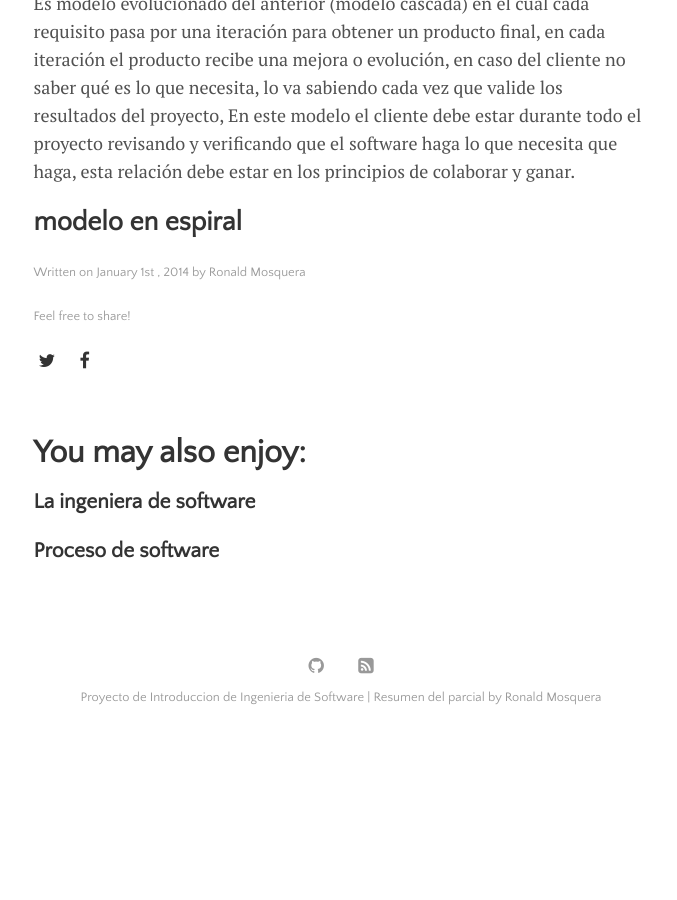
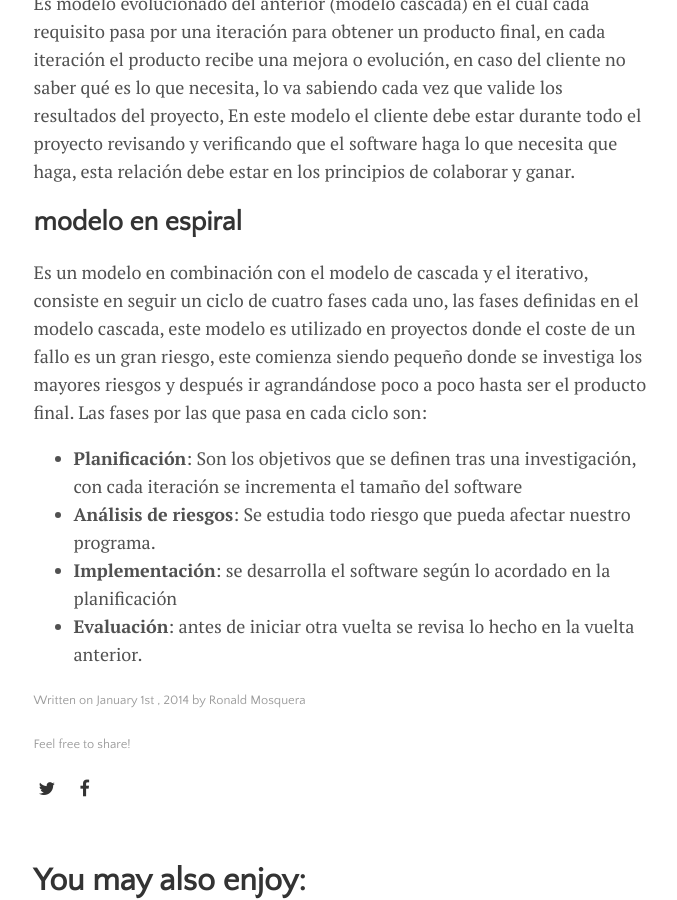
Before and after one commit to RonaldMM1/IngSoftware, a Jekyll site: the page built from _posts/2014-01-01-modelosDeProcesos.md, in a window 1280 px wide and 900 px high, scrolled down 1254 px. Shown: the whole window, without its empty margins (299-976 px from the left). Built offline with Jekyll 4.4.1, drawn with Linux system fonts in a browser that asks for light colours; before the commit the page ends 1997 px from its top, so only the background shows below that.

Commit message:
Update 2014-01-01-modelosDeProcesos.md

```diff
--- a/_posts/2014-01-01-modelosDeProcesos.md
+++ b/_posts/2014-01-01-modelosDeProcesos.md
@@ -37,3 +37,12 @@ proyecto revisando y verificando que el software haga lo que necesita que haga,
 debe estar en los principios de colaborar y ganar.
 
 ## modelo en espiral
+
+Es un modelo en combinación con el modelo de cascada y el iterativo, consiste en seguir un ciclo de cuatro fases cada uno, las fases definidas en el modelo cascada, este modelo
+es utilizado en proyectos donde el coste de un fallo es un gran riesgo, este comienza siendo pequeño donde se investiga los mayores riesgos y después ir agrandándose poco a poco
+hasta ser el producto final.
+Las fases por las que pasa en cada ciclo son:
+* <b>Planificación</b>: Son los objetivos que se definen tras una investigación, con cada iteración se incrementa el tamaño del software
+* <b>Análisis de riesgos</b>: Se estudia todo riesgo que pueda afectar nuestro programa.
+*	<b>Implementación</b>: se desarrolla el software según lo acordado en la planificación
+*	<b>Evaluación</b>: antes de iniciar otra vuelta se revisa lo hecho en la vuelta anterior.
```
